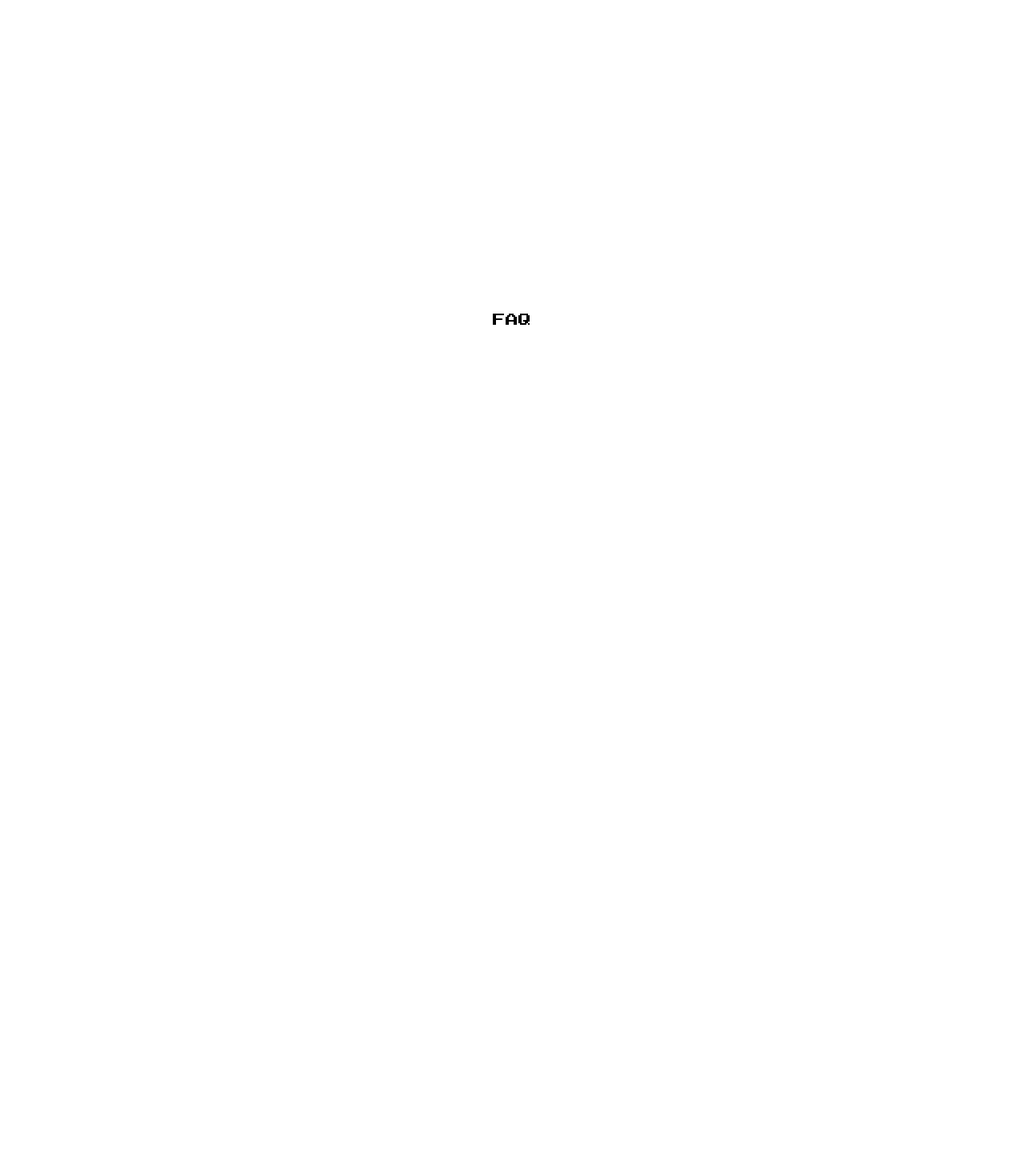
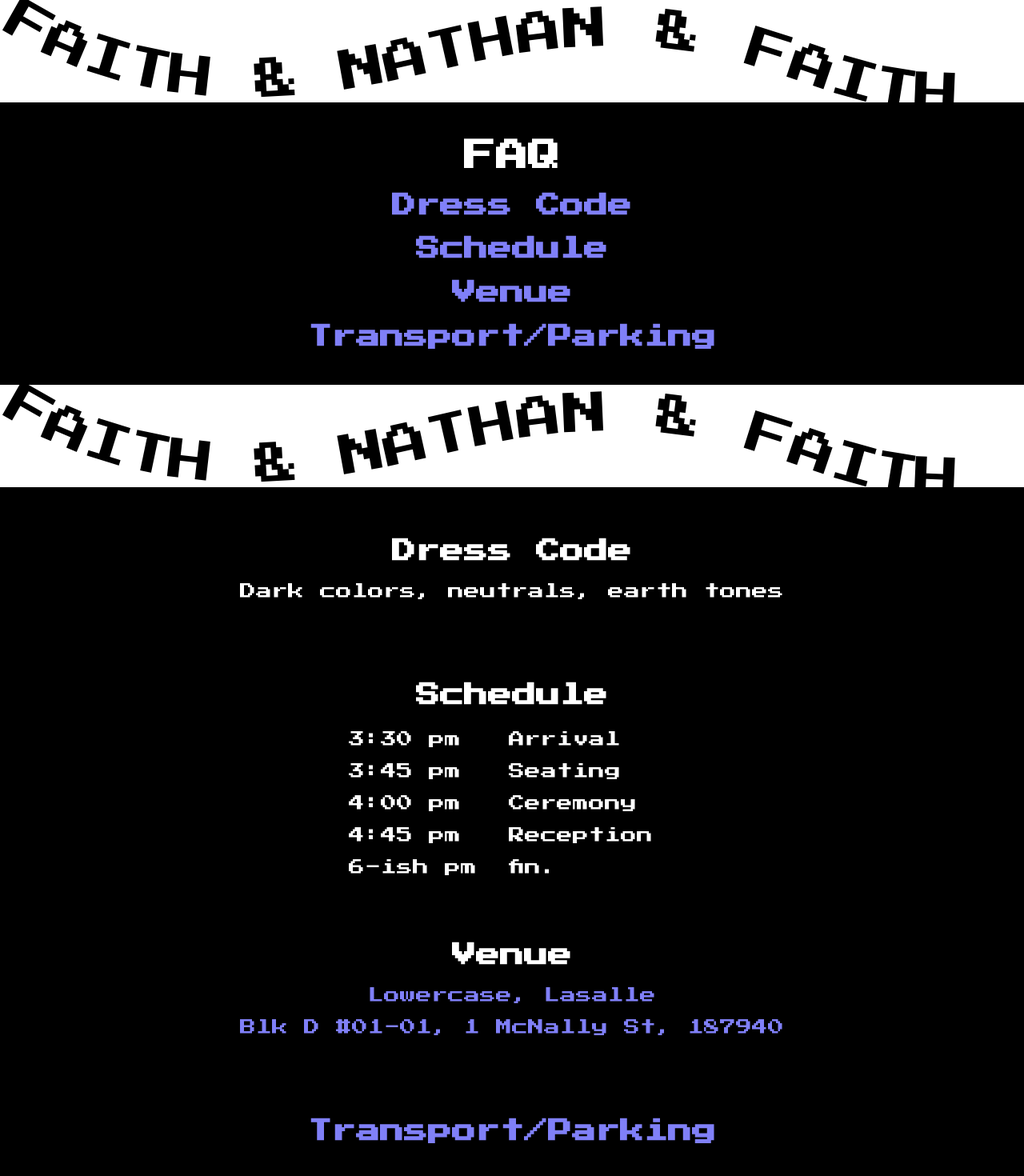
Before and after one commit to ncklug/sg-wedding, a Next.js app: page /faq in a window 1280 px wide. Shown: the top 1470 px of the page at 80% size. Before the commit the page ends 800 px from the top, so only its background shows below. Built offline with nearby package versions, Linux system fonts and the light colour scheme.

Commit message:
Update FAQ and story

```diff
--- a/components/WavePath.js
+++ b/components/WavePath.js
@@ -1,15 +1,17 @@
-const WavePathBackground = (props) =>
+export const WavePathBackground = (props) =>
   [0, 1, 2, 5, 6, 7].map((n) => <WavePath offset={n} />);
 
-const WavePath = (props) => (
+export const WavePath = (props) => (
   <svg
-    width="100vw"
-    height="14em"
+    width="100%"
+    height="8em"
     viewBox="0 0 1098.72 37"
-    style={{
-      position: "absolute",
-      top: `calc(-120px + ${props.offset * 14 || 0}dvh`,
-    }}
+    style={
+      {
+        //   position: "absolute",
+        //   top: `calc(-120px + ${props.offset * 14 || 0}dvh`,
+      }
+    }
   >
     <path
       id="curve"
@@ -21,7 +23,7 @@ const WavePath = (props) => (
       style={{
         transform: "translate3d(0, 0, 0)",
         fontSize: "3em",
-        fill: "white",
+        fill: props.fill,
       }}
     >
       <textPath
@@ -36,7 +38,7 @@ const WavePath = (props) => (
           from={`-${100 + props.offset * 20}%`}
           to={`-${props.offset * 20}%`}
           begin="0s"
-          dur="3s"
+          dur="5s"
           repeatCount="indefinite"
         />
       </textPath>
--- a/pages/_app.js
+++ b/pages/_app.js
@@ -1,4 +1,5 @@
 import { Analytics } from "@vercel/analytics/react";
+import "../styles/global.css";
 
 function MyApp({ Component, pageProps }) {
   return (
--- a/pages/faq.js
+++ b/pages/faq.js
@@ -1,16 +1,108 @@
-import { useEffect } from "react";
+import { WavePath } from "../components/WavePath";
+
+const Card = (props) => (
+  <div
+    style={{
+      backgroundColor: "black",
+      color: "white",
+      padding: "1em 0",
+      // margin: "5em 0",
+      width: "100%",
+      display: "flex",
+      justifyContent: "center",
+      fontSize: "20px",
+      textAlign: "center",
+    }}
+  >
+    {props.children}
+  </div>
+);
+
+const CardSection = (props) => <div>{props.children}</div>;
 
 export default function Home() {
   return (
     <div
       style={{
-        display: "flex",
-        justifyContent: "center",
-        alignItems: "center",
+        flexDirection: "column",
         height: "100vh",
       }}
     >
-      FAQ
+      <WavePath offset={0.5} fill="black" />
+      <Card>
+        <div>
+          <h1>FAQ</h1>
+          <h2>
+            <a href="#dresscode">Dress Code</a>
+          </h2>
+          <h2>
+            <a href="#schedule">Schedule</a>
+          </h2>
+          <h2>
+            <a href="#venue">Venue</a>
+          </h2>
+          <h2>
+            <a href="#transport">Transport/Parking</a>
+          </h2>
+        </div>
+      </Card>
+      <WavePath offset={0.5} fill="black" />
+      <Card>
+        <div
+          style={{
+            display: "flex",
+            flexDirection: "column",
+            gap: "3em",
+            margin: "1em 0",
+          }}
+        >
+          <CardSection>
+            <h2 id="dresscode">Dress Code</h2>
+            <p>Dark colors, neutrals, earth tones</p>
+            {/* <p style={{ color: "grey" }}>If desired, "punk boho"</p> */}
+          </CardSection>
+          <CardSection>
+            <h2 id="schedule" style={{ marginBottom: "1em" }}>
+              Schedule
+            </h2>
+            <div
+              style={{
+                display: "grid",
+                gridTemplateColumns: "auto 1fr",
+                marginLeft: "20%",
+                textAlign: "left",
+                gap: "1em 2em",
+              }}
+            >
+              <div>3:30 pm</div>
+              <div>Arrival</div>
+              <div>3:45 pm</div>
+              <div>Seating</div>
+              <div>4:00 pm</div>
+              <div>Ceremony</div>
+              <div>4:45 pm</div>
+              <div>Reception</div>
+              <div>6-ish pm</div>
+              <div>fin.</div>
+            </div>
+          </CardSection>
+          <CardSection>
+            <h2 id="venue">Venue</h2>
+            <a href="https://www.google.com/maps/place/Lowercase/@1.3028042,103.8494325,17z/data=!3m2!4b1!5s0x31da19bbe3f56eb1:0x933756d15c1f6e6d!4m6!3m5!1s0x31da19bbe54f44ad:0xd56b9ca0edc99414!8m2!3d1.3028042!4d103.8520074!16s%2Fg%2F11b6nnjgnx?entry=ttu">
+              <p>Lowercase, Lasalle</p>
+              <p>Blk D #01-01, 1 McNally St, 187940</p>
+            </a>
+          </CardSection>
+          <CardSection>
+            <h2 id="transport">
+              <a href="https://www.lasalle.edu.sg/institute-of-contemporary-arts-sg/visit-ica-singapore/getting-here">
+                Transport/Parking
+              </a>
+            </h2>
+          </CardSection>
+        </div>
+      </Card>
+      <WavePath offset={0.5} fill="black" />
     </div>
   );
 }
--- /dev/null
+++ b/styles/global.css
@@ -0,0 +1,9 @@
+a:link {
+    text-decoration: none;
+    color: #8080f8;
+}
+
+a:visited {
+    text-decoration: none;
+    color: #8080f8;
+}
```
Also changed, not shown: pages/story.js (+55 -15 lines).
